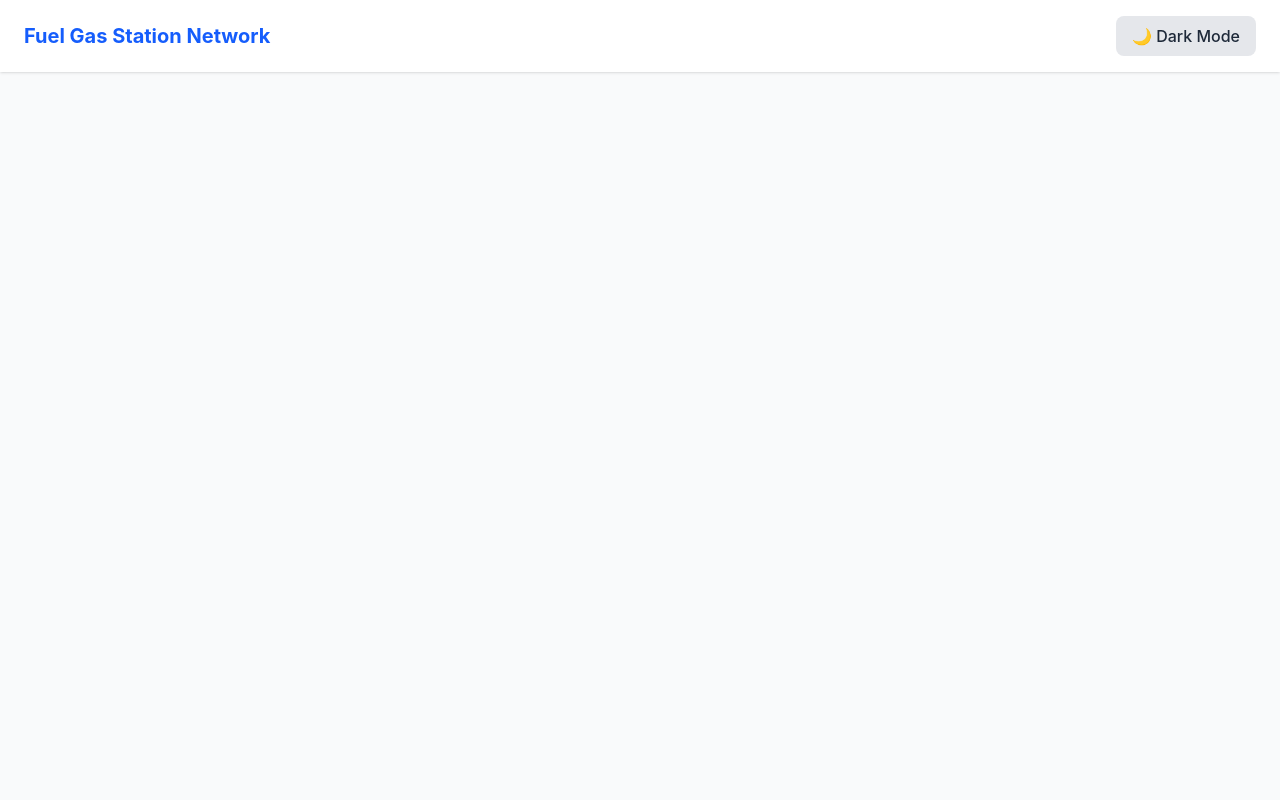
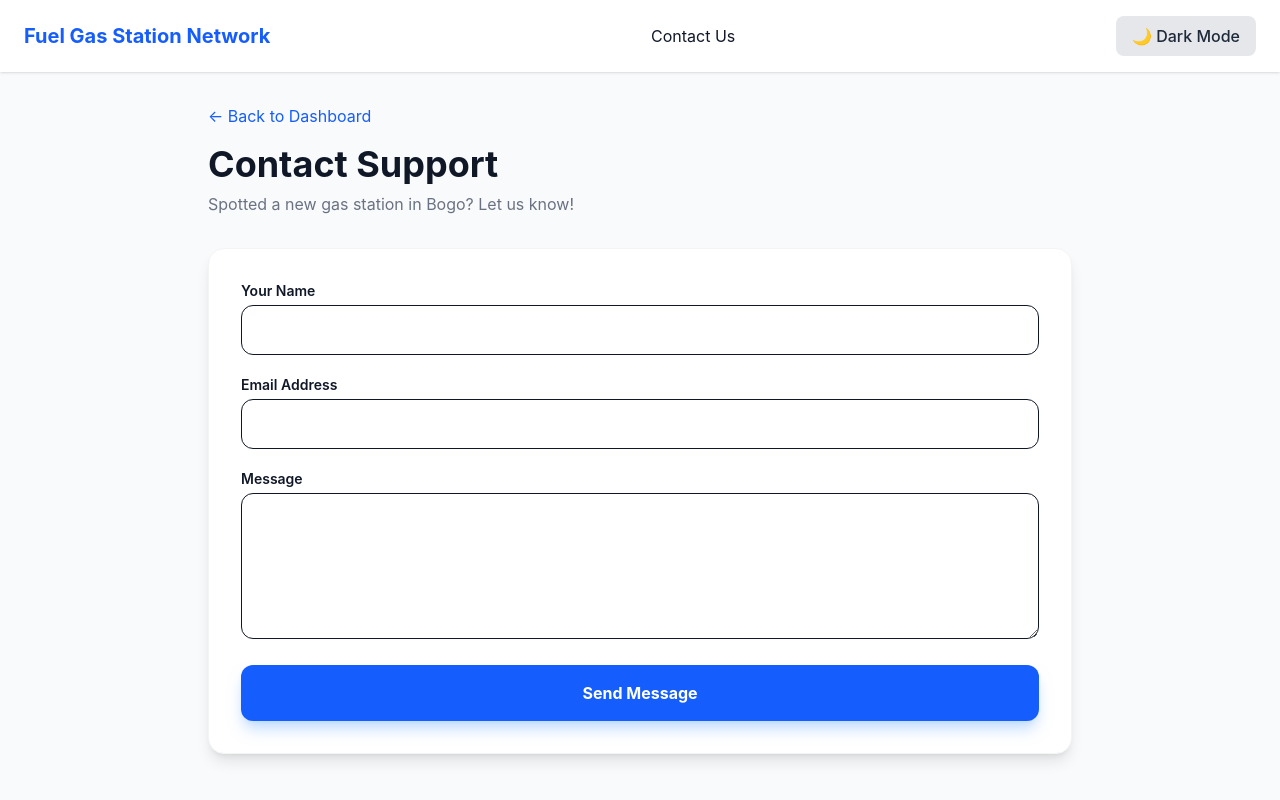
Before and after one commit to lepitenkevin/gas-network, a React (Vite) app: page /contact in a window 1280 px wide. Shown: the top 800 px of the page. Built offline with nearby package versions, Linux system fonts and the light colour scheme.

Commit message:
add contact

```diff
--- a/package.json
+++ b/package.json
@@ -10,6 +10,7 @@
     "preview": "vite preview"
   },
   "dependencies": {
+    "@emailjs/browser": "^4.4.1",
     "@tailwindcss/vite": "^4.2.2",
     "leaflet": "^1.9.4",
     "react": "^19.2.4",
--- a/src/App.jsx
+++ b/src/App.jsx
@@ -1,7 +1,8 @@
 import { useEffect, useState } from 'react';
-import { BrowserRouter as Router, Routes, Route } from 'react-router-dom';
+import { BrowserRouter as Router, Routes, Route, Link } from 'react-router-dom';
 import Dashboard from './Dashboard';
 import StationProfile from './StationProfile';
+import Contact from './pages/Contact';
 
 function App() {
   // Check local storage for theme preference, default to light
@@ -25,7 +26,7 @@ function App() {
       <div className="min-h-screen">
         {/* Global Navigation Bar with Theme Toggle */}
         <nav className="bg-white dark:bg-gray-800 shadow-sm px-6 py-4 flex justify-between items-center transition-colors">
-          <h1 className="text-xl font-bold text-blue-600 dark:text-blue-400">Fuel Gas Station Network</h1>
+          <h1 className="text-xl font-bold text-blue-600 dark:text-blue-400">Fuel Gas Station Network</h1><Link to="/contact" className="hover:text-blue-600 transition">Contact Us</Link>
           <button
             onClick={() => setIsDark(!isDark)}
             className="px-4 py-2 rounded-lg bg-gray-200 dark:bg-gray-700 text-gray-800 dark:text-gray-200 font-medium hover:bg-gray-300 dark:hover:bg-gray-600 transition"
@@ -39,6 +40,7 @@ function App() {
           <Routes>
             <Route path="/" element={<Dashboard />} />
             <Route path="/profile/:id" element={<StationProfile />} />
+            <Route path="/contact" element={<Contact />} />
           </Routes>
         </div>
       </div>
--- /dev/null
+++ b/src/pages/Contact.jsx
@@ -0,0 +1,84 @@
+import { useState, useRef } from 'react';
+import { Link } from 'react-router-dom';
+import emailjs from '@emailjs/browser';
+
+function Contact() {
+  const form = useRef();
+  const [status, setStatus] = useState({ type: '', msg: '' });
+  const [loading, setLoading] = useState(false);
+
+  const sendEmail = (e) => {
+  e.preventDefault();
+  setLoading(true);
+
+  // Pulling from Vite Environment Variables
+  const SERVICE_ID = import.meta.env.VITE_EMAILJS_SERVICE_ID;
+  const TEMPLATE_ID = import.meta.env.VITE_EMAILJS_TEMPLATE_ID;
+  const PUBLIC_KEY = import.meta.env.VITE_EMAILJS_PUBLIC_KEY;
+
+  emailjs.sendForm(SERVICE_ID, TEMPLATE_ID, form.current, PUBLIC_KEY)
+    .then((result) => {
+        setStatus({ type: 'success', msg: 'Message sent! We will get back to you soon.' });
+        form.current.reset();
+    }, (error) => {
+        console.error("EmailJS Error:", error);
+        setStatus({ type: 'error', msg: 'Something went wrong. Please try again later.' });
+    })
+    .finally(() => setLoading(false));
+};
+
+  return (
+    <div className="max-w-4xl mx-auto pb-20 px-4">
+      <div className="mb-8">
+        <Link to="/" className="text-blue-600 dark:text-blue-400 hover:underline flex items-center gap-2">
+          &larr; Back to Dashboard
+        </Link>
+        <h1 className="text-4xl font-bold mt-4 dark:text-white">Contact Support</h1>
+        <p className="text-gray-500 mt-2">Spotted a new gas station in Bogo? Let us know!</p>
+      </div>
+
+      <div className="bg-white dark:bg-gray-800 p-8 rounded-2xl shadow-lg border border-gray-100 dark:border-gray-700">
+        {status.msg && (
+          <div className={`p-4 mb-6 rounded-xl text-sm font-medium ${status.type === 'success' ? 'bg-green-100 text-green-800' : 'bg-red-100 text-red-800'}`}>
+            {status.msg}
+          </div>
+        )}
+
+        <form ref={form} onSubmit={sendEmail} className="space-y-5">
+          {/* EmailJS uses the 'name' attribute to map variables to your template */}
+          <div>
+            <label className="block text-sm font-semibold mb-1 dark:text-gray-300">Your Name</label>
+            <input
+              type="text" name="from_name" required
+              className="w-full p-3 rounded-xl border dark:bg-gray-700 dark:border-gray-600 dark:text-white focus:ring-2 focus:ring-blue-500 outline-none"
+            />
+          </div>
+          <div>
+            <label className="block text-sm font-semibold mb-1 dark:text-gray-300">Email Address</label>
+            <input
+              type="email" name="reply_to" required
+              className="w-full p-3 rounded-xl border dark:bg-gray-700 dark:border-gray-600 dark:text-white focus:ring-2 focus:ring-blue-500 outline-none"
+            />
+          </div>
+          <div>
+            <label className="block text-sm font-semibold mb-1 dark:text-gray-300">Message</label>
+            <textarea
+              name="message" required rows="5"
+              className="w-full p-3 rounded-xl border dark:bg-gray-700 dark:border-gray-600 dark:text-white focus:ring-2 focus:ring-blue-500 outline-none"
+            ></textarea>
+          </div>
+
+          <button
+            type="submit"
+            disabled={loading}
+            className={`w-full py-4 rounded-xl font-bold text-white shadow-lg transition-all ${loading ? 'bg-gray-400' : 'bg-blue-600 hover:bg-blue-700 shadow-blue-200 dark:shadow-none'}`}
+          >
+            {loading ? 'Sending...' : 'Send Message'}
+          </button>
+        </form>
+      </div>
+    </div>
+  );
+}
+
+export default Contact;
```
Also changed, not shown: 1 other file (tests, documents, lock files or other folders).
